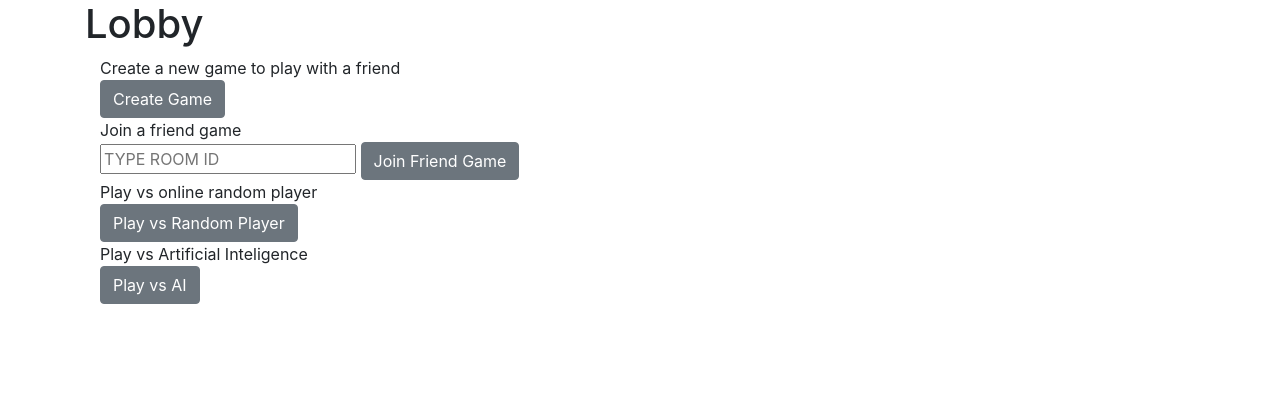
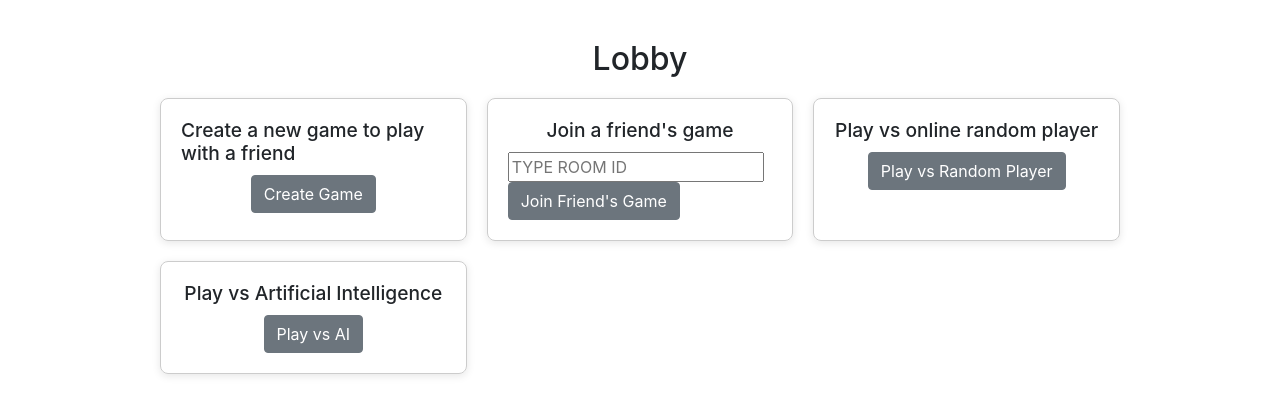
Before and after one commit to mmmarchetti/rps_online, a Flask app: page /lobby/ in a window 1280 px wide. Shown: the part 56-471 px from the top of the page. Run offline with Flask 3, Linux system fonts and the light colour scheme; the visitor is signed in with stand-in values (Sample User, id 1); some libraries are stand-ins or nearby versions.

Commit message:
corrected the bug to join a existing game

```diff
--- a/server.py
+++ b/server.py
@@ -225,13 +225,14 @@ def signup() -> Union[redirect, None]:
     available_email, available_name = check_email_and_username_availability(user=user)
 
     if not available_name or not available_email:
+        flash("Username or email not avaliable")
         return redirect(url_for('signup_page'))
 
     _check_password()
 
     users.insert_one(user)
 
-    socketio.emit("alert", {"message": f"Sucessfuly created {username} user!"})
+    flash(f"User {username} sucefully created!")
 
     return redirect(url_for('login_page'))
 
@@ -343,12 +344,14 @@ def handle_player_choice(data: Dict[str, str]) -> None:
     """
     player_number = data["player_number"]
 
-    if data["player2"] == "random_player" or data["player2"] == "maria":
-        choice["player2"] = generate_maria_choice()
+    room_id = data['player_room_id']
 
     choice[player_number] = data['choice']
 
-    room_id = data['player_room_id']
+    # If the other player is Maria, generate a choice for them
+    if data["player2"] in ("random_player", "maria"):
+        socketio.emit('wait', {'person_waiting': player_number}, room=room_id)
+        choice["player2"] = generate_maria_choice()
 
     # If both players have made a choice, determine the winner and update the game state
     if choice['player1'] and choice['player2']:
@@ -468,8 +471,7 @@ def lobby_page() -> Union[str, redirect]:
 
         return render_template('lobby.html', form=join_room_form, username=username)
 
-    else:
-        return redirect(url_for("login_page"))
+    return redirect(url_for("login_page"))
 
 
 @app.route("/about/")
@@ -649,6 +651,8 @@ def join_game_page() -> Union[str, redirect]:
     """
     player_room_id = request.form.get('player_room_id')
 
+    socketio.emit('alert', {'message': f'{players}, {player_room_id}'}, room=player_room_id)
+
     if player_room_id in players:
 
         if players[player_room_id]["player2"] is None:
@@ -658,12 +662,11 @@ def join_game_page() -> Union[str, redirect]:
 
             return redirect(url_for('enter_game_page', room=player_room_id))
 
-        else:
-            flash("Sorry, this room is full. Please try another room.")
-            return redirect(url_for('lobby_page'))
-    else:
-        flash("Sorry, this room does not exist. Please try another room.")
+        flash("Sorry, this room is full. Please try another room.")
         return redirect(url_for('lobby_page'))
+
+    flash("Sorry, this room does not exist. Please try another room.")
+    return redirect(url_for('lobby_page'))
 
 
 @app.route('/game', methods=['POST', 'GET'])
@@ -681,6 +684,8 @@ def enter_game_page() -> Union[str, redirect]:
 
     if player_room_id in players:
 
+        socketio.emit('alert', {'message': f'{players}'})
+
         session_user = session.get('username', '')
         player1 = players[player_room_id]["player1"]
         player2 = players[player_room_id]["player2"]
@@ -693,6 +698,8 @@ def enter_game_page() -> Union[str, redirect]:
                                player2=player2,
                                username=session_user,
                                game_room_id=player_room_id)
+
+    socketio.emit('alert', {'message': 'Sorry, this room does not exist. Please try another room.'})
 
     return redirect(url_for("lobby_page"))
 
--- /dev/null
+++ b/static/css/lobby.css
@@ -0,0 +1,36 @@
+/* Lobby page styles */
+
+.lobby-container {
+    display: flex;
+    flex-direction: column;
+    align-items: center;
+    margin: 40px 0;
+  }
+
+  .lobby-title {
+    font-size: 2rem;
+    margin-bottom: 20px;
+  }
+
+  .lobby-grid {
+    display: grid;
+    grid-template-columns: repeat(auto-fit, minmax(240px, 1fr));
+    gap: 20px;
+    width: 100%;
+    max-width: 960px;
+  }
+
+  .lobby-card {
+    display: flex;
+    flex-direction: column;
+    align-items: center;
+    padding: 20px;
+    border: 1px solid #ccc;
+    border-radius: 8px;
+    box-shadow: 0 2px 8px rgba(0, 0, 0, 0.1);
+  }
+
+  .lobby-card h3 {
+    font-size: 1.2rem;
+    margin-bottom: 10px;
+  }
--- a/templates/lobby.html
+++ b/templates/lobby.html
@@ -1,70 +1,39 @@
 {% extends "layout.html" %}
-<!--<link rel="stylesheet" type="text/css" href="{{ url_for('static', filename='css/login.css') }}">-->
 {% block content %}
-    <div class="lobby">
-      <h1>Lobby</h1>
-        <div class="col-md-6">
-          <div>Create a new game to play with a friend</div>
-          <div>
+<link rel="stylesheet" type="text/css" href="{{ url_for('static', filename='css/lobby.css') }}">
+
+<div class="lobby-container">
+  <h1 class="lobby-title">Lobby</h1>
+  <div class="lobby-grid">
+    <div class="lobby-card">
+      <h3>Create a new game to play with a friend</h3>
       <form action="{{url_for('create_game_page')}}" method="POST">
           <input type="submit" class="btn btn-secondary" value="Create Game">
       </form>
-
     </div>
 
+    <div class="lobby-card">
+      <h3>Join a friend's game</h3>
+      <form action="{{url_for('join_game_page')}}" method="POST" id="join-form">
+        <input type="text" name="player_room_id" id="player_room_btn" placeholder="TYPE ROOM ID" form="join-form">
+        <input type="submit" class="btn btn-secondary" value="Join Friend's Game" form="join-form">
+      </form>
     </div>
 
-<!--        <div class="col-md-6">-->
-<!--          <div>Play vs Computer AI MarIA</div>-->
-<!--          <div>-->
-<!--            <button type="submit" id="play_maria_btn" class="btn btn-primary">Play vs MarIA</button>-->
-<!--          </div>-->
-
-<!--        </div>-->
-
-        <div class="col-md-6">
-          <div>Join a friend game</div>
-          <form action="{{url_for('join_game_page')}}" method="POST" id="join-form">
-            <input type="text" name="play_maria" id="play_maria_btn" placeholder="TYPE ROOM ID" form="join-form">
-            <input type="submit" class="btn btn-secondary" value="Join Friend Game" form="join-form">
-          </form>
-
-        </div>
-
-        <div class="col-md-6">
-          <div>Play vs online random player</div>
-          <div>
+    <div class="lobby-card">
+      <h3>Play vs online random player</h3>
       <form action="{{url_for('create_random_game_page')}}" method="POST">
           <input type="submit" class="btn btn-secondary" value="Play vs Random Player">
       </form>
-
     </div>
 
-        </div>
-
-        <div class="col-md-6">
-          <div>Play vs Artificial Inteligence</div>
-          <div>
+    <div class="lobby-card">
+      <h3>Play vs Artificial Intelligence</h3>
       <form action="{{url_for('create_maria_game_page')}}" method="POST">
           <input type="submit" class="btn btn-secondary" value="Play vs AI">
       </form>
-
+    </div>
+  </div>
 </div>
 
-        </div>
-
-      </div>
-
-    <div id="message">
-
-    </div>
-
-      <!-- Create a variable named username where we take the username from the backend. -->
-<!--      <script src="https://cdnjs.cloudflare.com/ajax/libs/socket.io/4.0.1/socket.io.js" integrity="sha512-q/dWJ3kcmjBLU4Qc47E4A9kTB4m3wuTY7vkFJDTZKjTs8jhyGQnaUrxa0Ytd0ssMZhbNua9hE+E7Qv1j+DyZwA==" crossorigin="anonymous"></script>-->
-
-<!--      <script type="text/javascript">-->
-<!--        // const username = `{{ username }}`;-->
-<!--      </script>-->
-
-<!--      <script src="{{ url_for('static', filename='socketio.js') }}"></script>-->
 {% endblock content %}
```
Also changed, not shown: static/socketio.js (+7 -1 lines), src/auth.py (added). Lines whose indentation alone changed are shown as unchanged.
